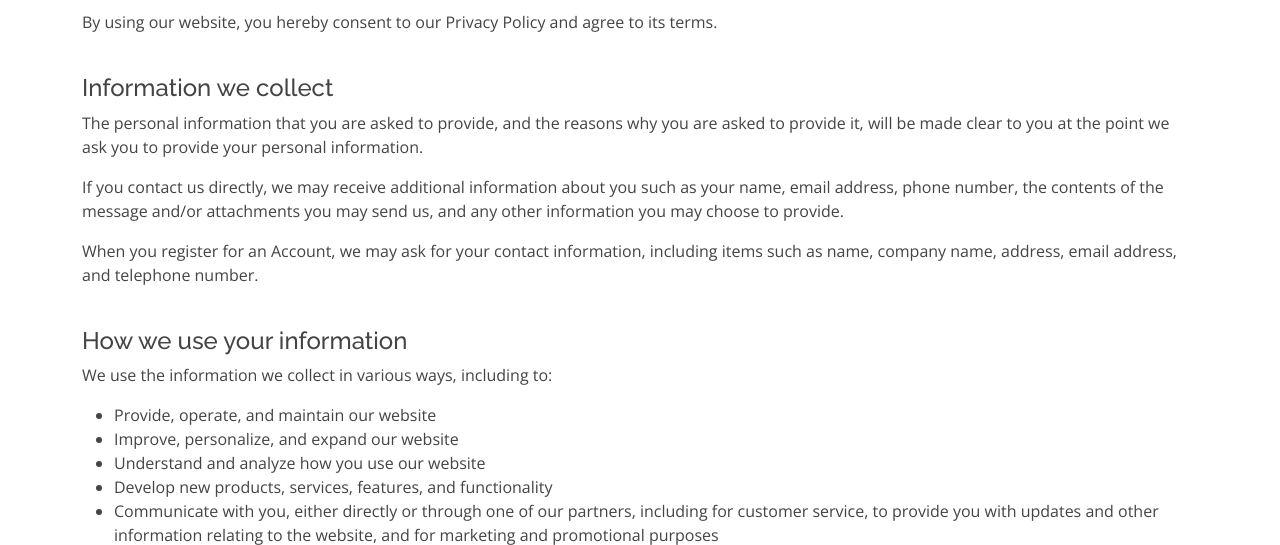
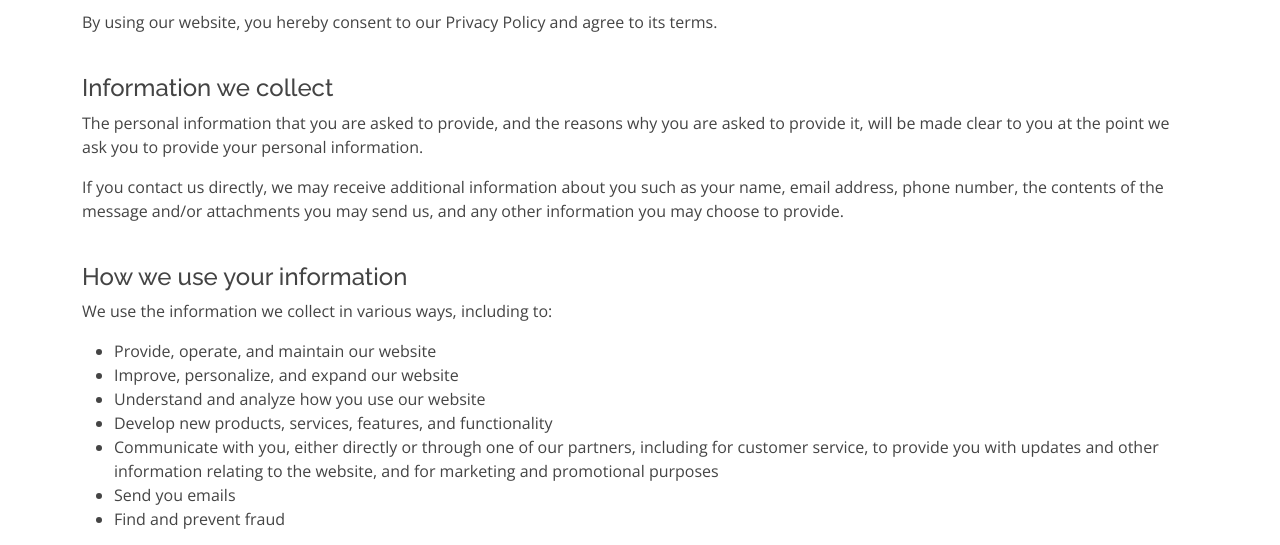
Before and after one commit to pissall20/taxhelpcare, a Django app: page /privacy-policy/ in a window 1280 px wide. Shown: the part 444-989 px from the top of the page. Run offline with Django 4.2, Linux system fonts and the light colour scheme; some libraries are stand-ins or nearby versions.

Commit message:
edited pp

```diff
--- a/website/templates/website/privacy-policy.html
+++ b/website/templates/website/privacy-policy.html
@@ -43,8 +43,6 @@
             <p>If you contact us directly, we may receive additional information about you such as your name, email
                 address, phone number, the contents of the message and/or attachments you may send us, and any other
                 information you may choose to provide.</p>
-            <p>When you register for an Account, we may ask for your contact information, including items such as name,
-                company name, address, email address, and telephone number.</p>
 
             <br>
             <h4>How we use your information</h4>
```
